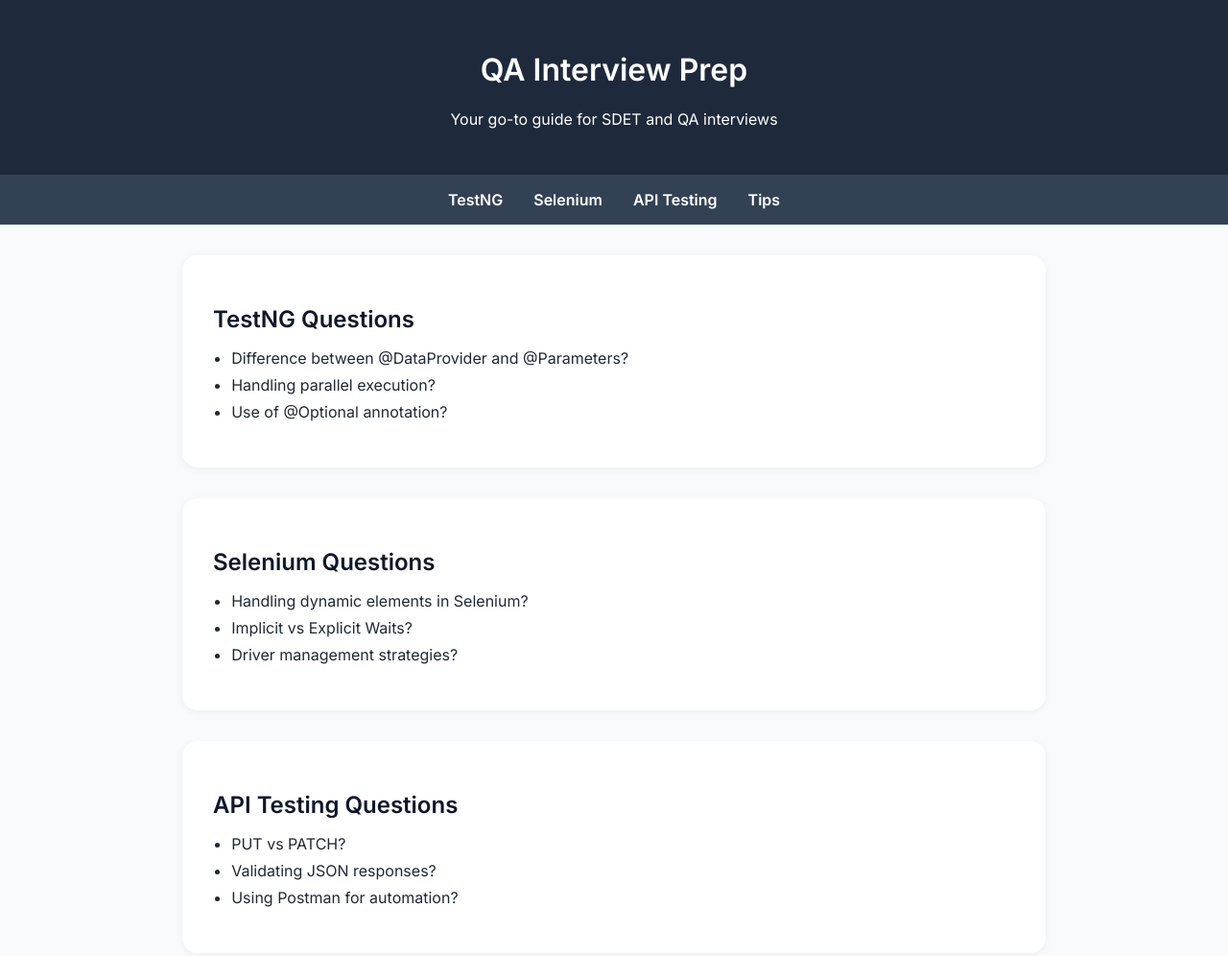
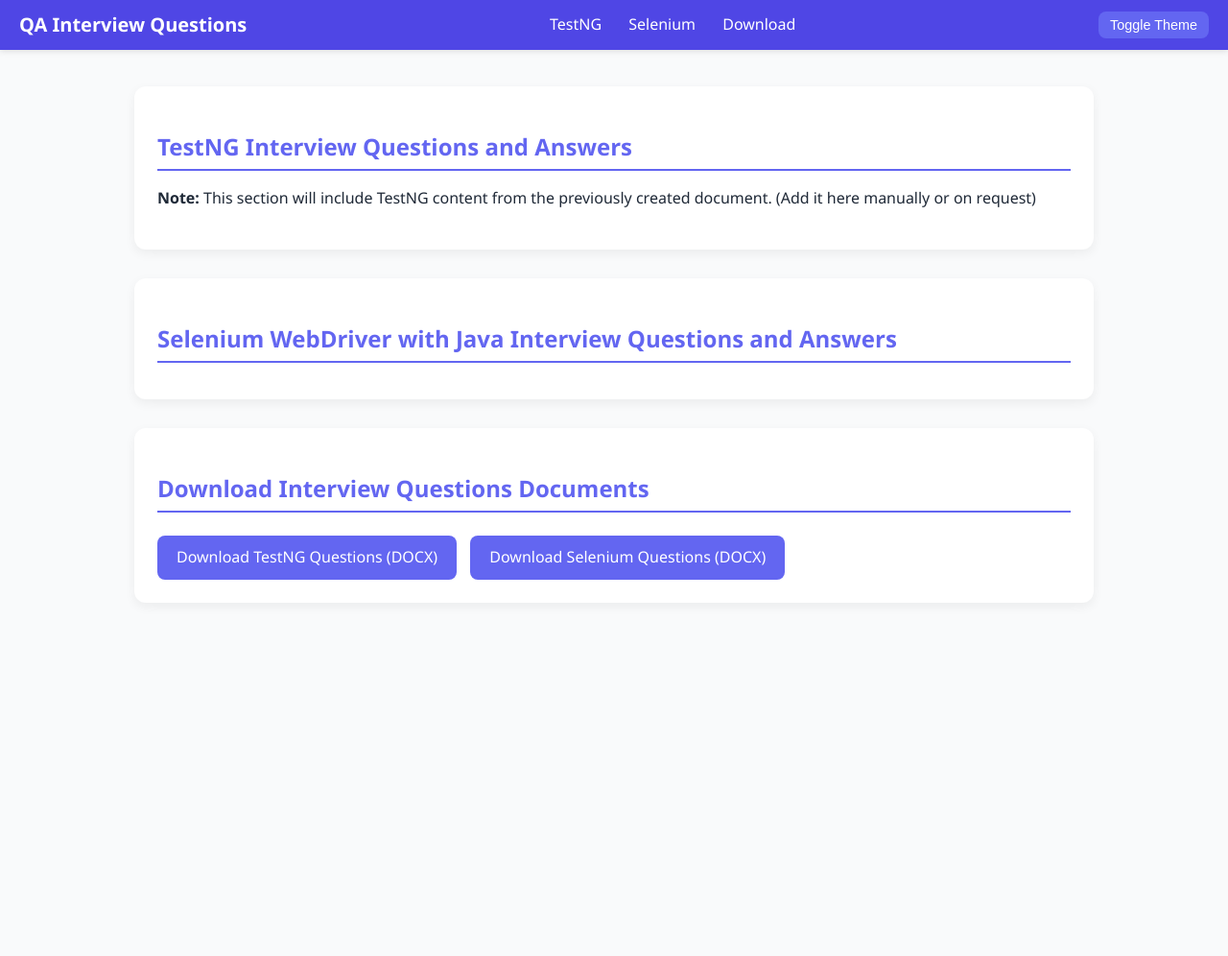
Before and after one commit to sirichandana1/qa-interview-prep, a plain HTML site: page index.html in a window 1280 px wide. Shown: the top 996 px of the page at 96% size. After the commit the page ends 800 px from the top, so only its background shows below. Drawn offline with nearby package versions, Linux system fonts and the light colour scheme.

Commit message:
Add files via upload

```diff
--- a/index.html
+++ b/index.html
@@ -2,131 +2,185 @@
 <html lang="en">
 <head>
   <meta charset="UTF-8" />
-  <meta name="viewport" content="width=device-width, initial-scale=1.0" />
-  <title>QA Interview Prep</title>
-  <link href="https://fonts.googleapis.com/css2?family=Inter:wght@400;600&display=swap" rel="stylesheet" />
-  <script src="https://cdn.jsdelivr.net/npm/scrollreveal"></script>
+  <meta name="viewport" content="width=device-width, initial-scale=1.0"/>
+  <title>QA Interview Questions - 6 Years Experience</title>
   <style>
+    :root {
+      --bg: #f9fafb;
+      --text: #1f2937;
+      --primary: #6366f1;
+      --header-bg: #4f46e5;
+      --section-bg: #ffffff;
+      --button-bg: #6366f1;
+      --button-text: #ffffff;
+    }
+
+    body.dark-mode {
+      --bg: #1e1e2f;
+      --text: #e5e7eb;
+      --primary: #a78bfa;
+      --header-bg: #2e2e48;
+      --section-bg: #2a2a40;
+      --button-bg: #a78bfa;
+      --button-text: #1e1e2f;
+    }
+
+    * { box-sizing: border-box; }
+
     body {
       margin: 0;
-      font-family: 'Inter', sans-serif;
-      background-color: #f8fafc;
-      color: #1f2937;
+      font-family: 'Segoe UI', Tahoma, Geneva, Verdana, sans-serif;
+      line-height: 1.6;
+      background: var(--bg);
+      color: var(--text);
+      padding-top: 60px;
+      transition: background 0.3s ease, color 0.3s ease;
     }
+
+    h1 {
+      text-align: center;
+      font-size: 2rem;
+      color: var(--primary);
+    }
+
     header {
-      background-color: #1e293b;
+      position: fixed;
+      top: 0; left: 0; right: 0;
+      background: var(--header-bg);
       color: white;
-      padding: 2rem;
-      text-align: center;
-      box-shadow: 0 2px 10px rgba(0, 0, 0, 0.1);
+      display: flex;
+      justify-content: space-between;
+      align-items: center;
+      padding: 10px 20px;
+      z-index: 1000;
+      box-shadow: 0 2px 6px rgba(0,0,0,0.1);
     }
-    nav {
-      background: #334155;
-      display: flex;
-      justify-content: center;
-      padding: 1rem;
+
+    header h1 {
+      margin: 0;
+      font-size: 1.25rem;
+      color: white;
     }
+
     nav a {
       color: white;
       text-decoration: none;
-      margin: 0 1rem;
-      font-weight: 600;
-      transition: color 0.3s;
+      margin: 0 12px;
+      font-weight: 500;
+      transition: opacity 0.2s;
     }
+
     nav a:hover {
-      color: #60a5fa;
+      opacity: 0.8;
     }
-    main {
-      padding: 2rem;
-      max-width: 900px;
-      margin: auto;
+
+    .theme-toggle {
+      background: var(--button-bg);
+      color: var(--button-text);
+      border: none;
+      padding: 6px 12px;
+      border-radius: 8px;
+      font-size: 0.9rem;
+      cursor: pointer;
+      transition: background 0.3s, color 0.3s;
     }
+
     section {
-      background: white;
-      margin-bottom: 2rem;
-      padding: 2rem;
-      border-radius: 1rem;
-      box-shadow: 0 2px 8px rgba(0, 0, 0, 0.05);
-      transition: transform 0.3s;
+      max-width: 1000px;
+      margin: 30px auto;
+      padding: 24px;
+      background: var(--section-bg);
+      border-radius: 12px;
+      box-shadow: 0 4px 12px rgba(0,0,0,0.06);
+      transition: background 0.3s ease;
     }
-    section:hover {
-      transform: translateY(-4px);
+
+    h2 {
+      font-size: 1.5rem;
+      margin-bottom: 14px;
+      color: var(--primary);
+      border-bottom: 2px solid var(--primary);
+      padding-bottom: 4px;
     }
-    h2 {
-      color: #0f172a;
-      margin-bottom: 1rem;
+
+    ol {
+      padding-left: 20px;
     }
-    ul {
-      padding-left: 1.2rem;
+
+    li {
+      margin-bottom: 16px;
     }
-    ul li {
-      margin-bottom: 0.5rem;
+
+    pre {
+      background: #f3f4f6;
+      padding: 12px;
+      border-radius: 6px;
+      overflow-x: auto;
     }
-    footer {
-      text-align: center;
-      padding: 1.5rem;
-      background: #e2e8f0;
-      font-size: 0.9rem;
+
+    body.dark-mode pre {
+      background: #1f2937;
+    }
+
+    code {
+      font-family: Consolas, monospace;
+    }
+
+    .download-section a {
+      display: inline-block;
+      margin: 10px 10px 0 0;
+      padding: 10px 20px;
+      background: var(--button-bg);
+      color: var(--button-text);
+      text-decoration: none;
+      border-radius: 8px;
+      transition: background 0.3s ease;
+    }
+
+    .download-section a:hover {
+      opacity: 0.9;
+    }
+
+    @media (max-width: 600px) {
+      body { padding: 10px; padding-top: 70px; }
+      section { padding: 16px; }
+      h1 { font-size: 1.5rem; }
+      h2 { font-size: 1.2rem; }
+      header { flex-direction: column; align-items: flex-start; gap: 10px; }
     }
   </style>
 </head>
 <body>
   <header>
-    <h1>QA Interview Prep</h1>
-    <p>Your go-to guide for SDET and QA interviews</p>
-  </header>
+    <h1>QA Interview Questions</h1>
     <nav>
       <a href="#testng">TestNG</a>
       <a href="#selenium">Selenium</a>
-    <a href="#api">API Testing</a>
-    <a href="#tips">Tips</a>
+      <a href="#downloads">Download</a>
     </nav>
-  <main>
-    <section id="testng" class="reveal">
-      <h2>TestNG Questions</h2>
-      <ul>
-        <li>Difference between @DataProvider and @Parameters?</li>
-        <li>Handling parallel execution?</li>
-        <li>Use of @Optional annotation?</li>
-      </ul>
+    <button class="theme-toggle" onclick="toggleTheme()">Toggle Theme</button>
+  </header>
+
+  <section id="testng">
+    <h2>TestNG Interview Questions and Answers</h2>
+    <p><strong>Note:</strong> This section will include TestNG content from the previously created document. (Add it here manually or on request)</p>
   </section>
-    <section id="selenium" class="reveal">
-      <h2>Selenium Questions</h2>
-      <ul>
-        <li>Handling dynamic elements in Selenium?</li>
-        <li>Implicit vs Explicit Waits?</li>
-        <li>Driver management strategies?</li>
-      </ul>
+
+  <section id="selenium">
+    <h2>Selenium WebDriver with Java Interview Questions and Answers</h2>
+    <!-- same questions content here -->
   </section>
-    <section id="api" class="reveal">
-      <h2>API Testing Questions</h2>
-      <ul>
-        <li>PUT vs PATCH?</li>
-        <li>Validating JSON responses?</li>
-        <li>Using Postman for automation?</li>
-      </ul>
+
+  <section class="download-section" id="downloads">
+    <h2>Download Interview Questions Documents</h2>
+    <a href="TestNG_Interview_QA_6yrs.docx" download>Download TestNG Questions (DOCX)</a>
+    <a href="Selenium_WebDriver_Java_QA_6yrs.docx" download>Download Selenium Questions (DOCX)</a>
   </section>
-    <section id="tips" class="reveal">
-      <h2>Interview Tips</h2>
-      <ul>
-        <li>Be clear and concise.</li>
-        <li>Use real project examples.</li>
-        <li>Practice with mock interviews.</li>
-      </ul>
-    </section>
-  </main>
-  <footer>
-    &copy; 2025 QA Interview Prep. Built with ❤️ by You
-  </footer>
+
   <script>
-    ScrollReveal().reveal('.reveal', {
-      duration: 900,
-      distance: '30px',
-      easing: 'ease-out',
-      origin: 'bottom',
-      reset: false,
-      interval: 200
-    });
+    function toggleTheme() {
+      document.body.classList.toggle('dark-mode');
+    }
   </script>
 </body>
 </html>
```
Lines whose indentation alone changed are shown as unchanged.
